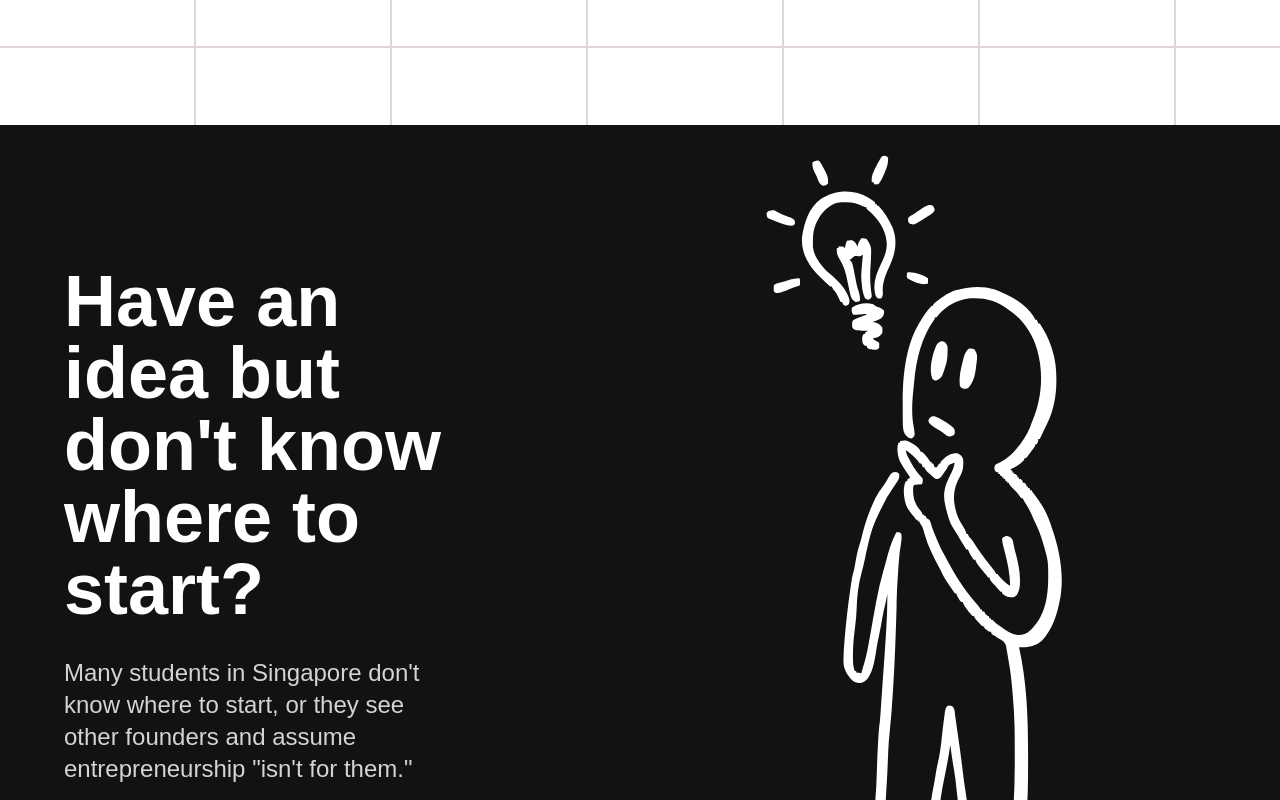
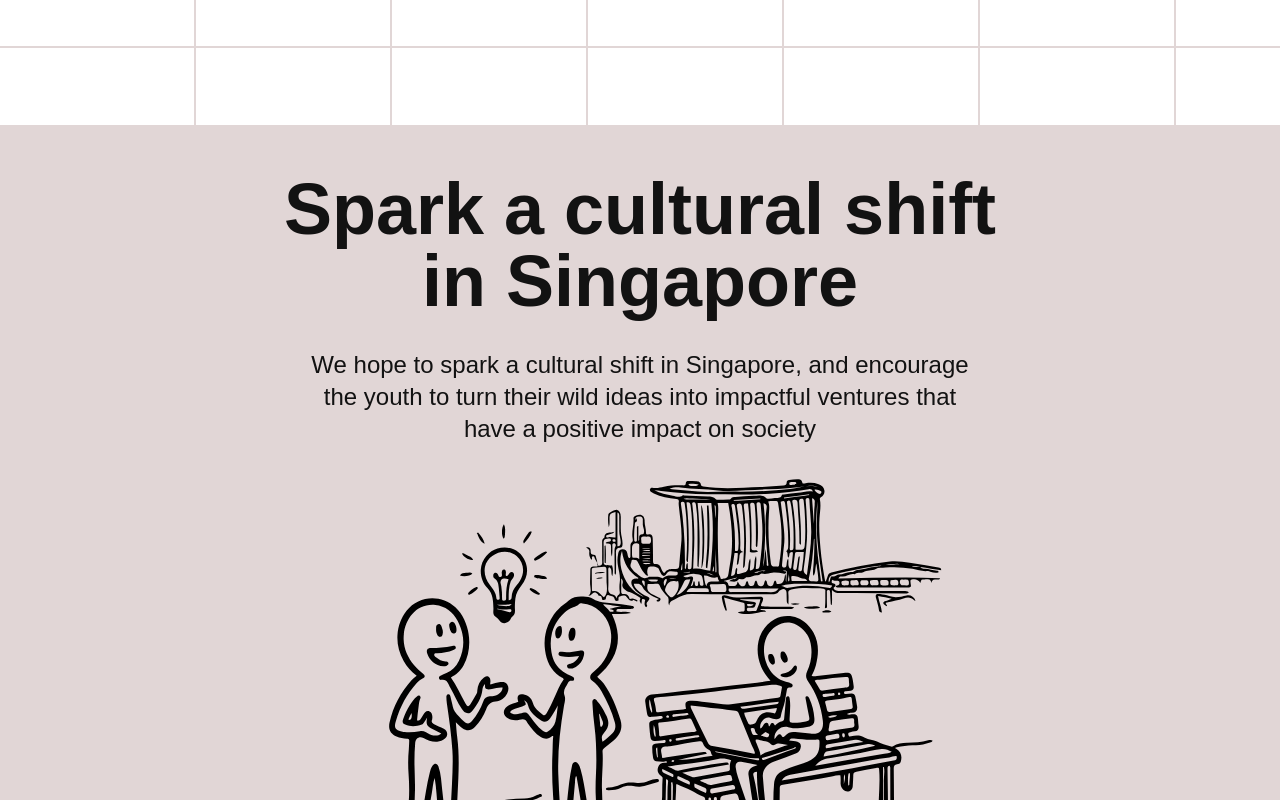
Before and after one commit to Kxtnny/YeS-Website, a Next.js app: page / in a window 1280 px wide. Shown: the part 1520-2320 px from the top of the page. Built offline with nearby package versions, Linux system fonts and the light colour scheme.

Commit message:
feat: story board

```diff
--- /dev/null
+++ b/app/components/StoryboardScrollSection.tsx
@@ -0,0 +1,90 @@
+"use client";
+
+import { useRef, ReactNode } from "react";
+import { motion, useScroll, useTransform, MotionValue } from "framer-motion";
+
+const PAGE_HEIGHT_VH = 100;
+
+type Props = {
+  pages: ReactNode[];
+};
+
+function OverlayLayer({
+  pageIndex,
+  count,
+  scrollYProgress,
+  children,
+}: {
+  pageIndex: number;
+  count: number;
+  scrollYProgress: MotionValue<number>;
+  children: ReactNode;
+}) {
+  const y = useTransform(scrollYProgress, (p) => {
+    const h = typeof window !== "undefined" ? window.innerHeight : 900;
+    // scrollYProgress 0→1 over (count-1)*100vh of section scroll.
+    // Each overlay gets one full viewport of scroll:
+    // page 2 => 0..100vh, page 3 => 100..200vh, etc.
+    const sectionScrollRangePx = (count - 1) * PAGE_HEIGHT_VH * (h / 100);
+    const transitionStartPx = (pageIndex - 1) * PAGE_HEIGHT_VH * (h / 100);
+    const transitionEndPx = pageIndex * PAGE_HEIGHT_VH * (h / 100);
+    const startP = transitionStartPx / sectionScrollRangePx;
+    const endP = transitionEndPx / sectionScrollRangePx;
+    if (p <= startP) return h;
+    if (p >= endP) return 0;
+    return h - ((p - startP) / (endP - startP)) * h;
+  });
+
+  return (
+    <motion.div
+      className="absolute inset-0 w-full"
+      style={{ height: "100vh", zIndex: pageIndex, y }}
+    >
+      {children}
+    </motion.div>
+  );
+}
+
+export function StoryboardScrollSection({ pages }: Props) {
+  const sectionRef = useRef<HTMLDivElement>(null);
+  const count = pages.length;
+
+  const { scrollYProgress } = useScroll({
+    target: sectionRef,
+    offset: ["start start", "end end"],
+  });
+
+  return (
+    <div
+      ref={sectionRef}
+      className="relative w-full"
+      style={{ height: `${count * PAGE_HEIGHT_VH}vh` }}
+    >
+      <div
+        className="sticky top-0 left-0 w-full overflow-hidden"
+        style={{ height: "100vh" }}
+      >
+        {pages.map((page, i) =>
+          i === 0 ? (
+            <div
+              key={i}
+              className="absolute inset-0 z-0 w-full"
+              style={{ height: "100vh" }}
+            >
+              {page}
+            </div>
+          ) : (
+            <OverlayLayer
+              key={i}
+              pageIndex={i}
+              count={count}
+              scrollYProgress={scrollYProgress}
+            >
+              {page}
+            </OverlayLayer>
+          )
+        )}
+      </div>
+    </div>
+  );
+}
--- a/app/page.tsx
+++ b/app/page.tsx
@@ -1,5 +1,6 @@
 import Image from "next/image";
 import Link from "next/link";
+import { StoryboardScrollSection } from "./components/StoryboardScrollSection";
 
 const PARTNERS = [
   { name: "NTU ES", image: "/partners/ntu-es.png" },
@@ -628,9 +629,13 @@ export default function Home() {
         </div>
       </div>
 
-      <DontKnowWhereToStartStoryBoard />
-      <WhyYeSExistStoryBoard />
-      <SparkCultureStoryBoard />
+      <StoryboardScrollSection
+        pages={[
+          <DontKnowWhereToStartStoryBoard key="1" />,
+          <WhyYeSExistStoryBoard key="2" />,
+          <SparkCultureStoryBoard key="3" />,
+        ]}
+      />
     </div>
   );
 }
```
